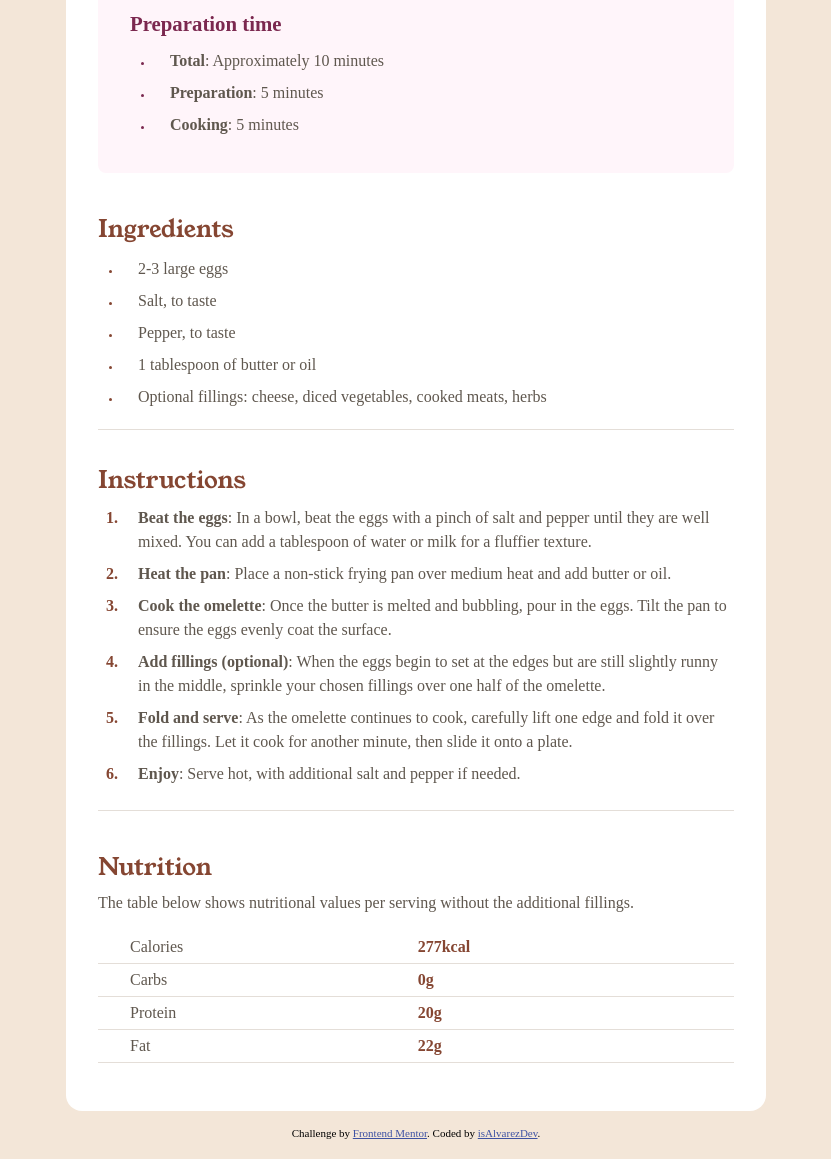
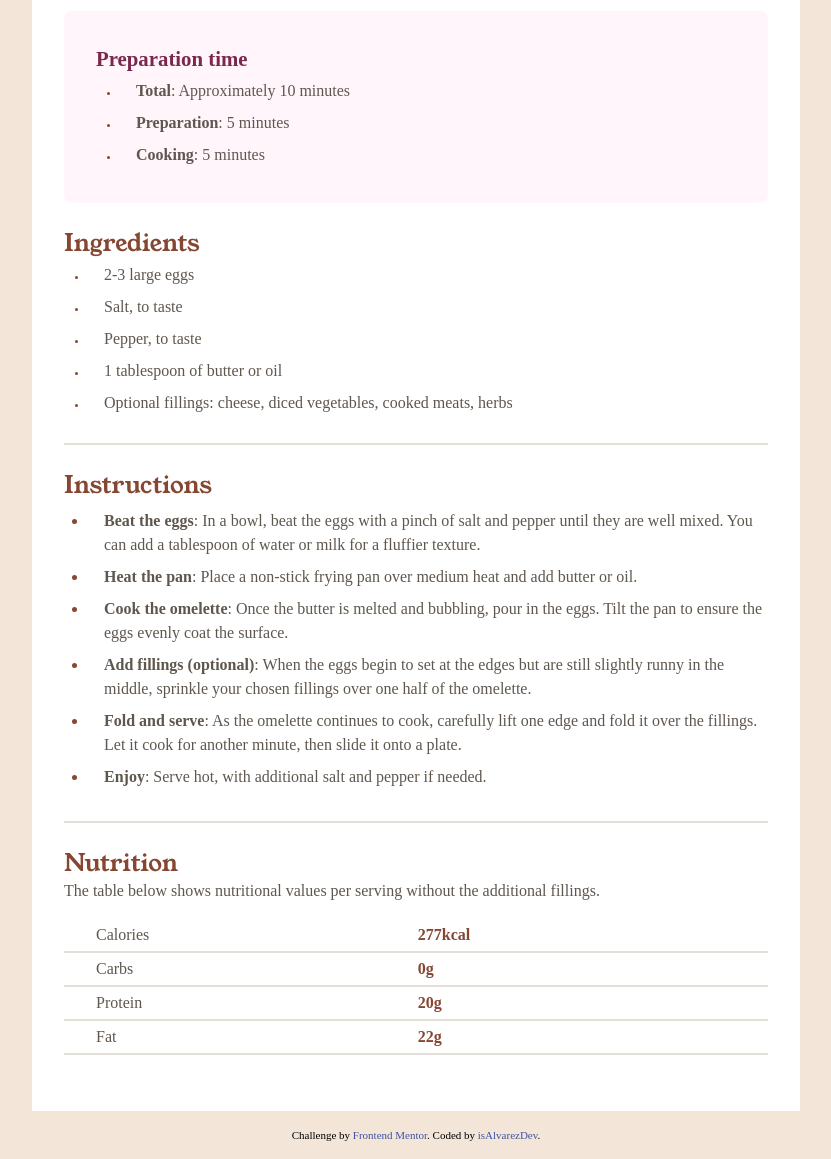
Before and after one commit to isAlvarezDev/frontend-mentor, a website built with Vite: page src/learning-paths/recipe-page/index.html in a window 1280 px wide. Shown: the part 615-1774 px from the top of the page, without its empty margins (224-1055 px from the left). Built offline with nearby package versions, Linux system fonts and the light colour scheme.

Commit message:
Replaced recipe page styles for tailwindcss

```diff
--- a/src/learning-paths/qr-code-component/index.html
+++ b/src/learning-paths/qr-code-component/index.html
@@ -3,21 +3,24 @@
   <head>
     <meta charset="UTF-8" />
     <meta name="viewport" content="width=device-width, initial-scale=1.0" />
-    <link
-      rel="icon"
-      type="image/png"
-      sizes="32x32"
-      href="/favicon-32x32.png"
-    />
+    <link rel="icon" type="image/png" sizes="32x32" href="/favicon-32x32.png" />
     <link rel="stylesheet" href="style.css" />
     <link rel="stylesheet" href="/assets/qr-code-component/fonts/fonts.css" />
     <title>QR code component</title>
   </head>
   <body>
     <main>
-      <section class="flex flex-col gap-2 bg-white p-4 pb-10 rounded-2xl max-w-[290px]">
-        <img class="max-w-full rounded-[10px]" src="/assets/qr-code-component/images/image-qr-code.png" alt="image qr code" />
-        <h1 class="text-center text-2xl font-bold text-dark-blue px-1.5">Improve your front-end skills by building projects</h1>
+      <section
+        class="flex flex-col gap-2 bg-white p-4 pb-10 rounded-2xl max-w-[290px]"
+      >
+        <img
+          class="max-w-full rounded-[10px]"
+          src="/assets/qr-code-component/images/image-qr-code.png"
+          alt="image qr code"
+        />
+        <h1 class="text-center text-2xl font-bold text-dark-blue px-1.5">
+          Improve your front-end skills by building projects
+        </h1>
         <p>
           Scan the QR code to visit Frontend Mentor and take your coding skills
           to the next level
@@ -28,13 +31,19 @@
     <footer class="inline-flex">
       <p class="mt-1.5">
         Challenge by
-        <a href="https://www.frontendmentor.io/challenges/qr-code-component-iux_sIO_H" target="_blank"
+        <a
+          class="text-dark-blue"
+          href="https://www.frontendmentor.io/challenges/qr-code-component-iux_sIO_H"
+          target="_blank"
           >Frontend Mentor</a
         >.
       </p>
       <p class="my-1.5 mx-0">
         Coded by
-        <a href="https://github.com/isAlvarezDev" target="_blank"
+        <a
+          class="text-dark-blue"
+          href="https://github.com/isAlvarezDev"
+          target="_blank"
           >isAlvarezDev</a
         >.
       </p>
--- a/src/learning-paths/recipe-page/index.html
+++ b/src/learning-paths/recipe-page/index.html
@@ -1,75 +1,128 @@
 <!DOCTYPE html>
 <html lang="en">
-
   <head>
-  <meta charset="UTF-8">
-  <meta name="viewport" content="width=device-width, initial-scale=1.0">
-  <link rel="icon" type="image/png" sizes="32x32" href="/favicon-32x32.png">
-  <link rel="stylesheet" href="style.css">
-  <link rel="stylesheet" href="/assets/recipe-page/fonts/fonts.css">
-  <link rel="stylesheet" href="/assets/qr-code-component-main/fonts/fonts.css">
+    <meta charset="UTF-8" />
+    <meta name="viewport" content="width=device-width, initial-scale=1.0" />
+    <link rel="icon" type="image/png" sizes="32x32" href="/favicon-32x32.png" />
+    <link rel="stylesheet" href="style.css" />
+    <link rel="stylesheet" href="/assets/recipe-page/fonts/fonts.css" />
+    <link
+      rel="stylesheet"
+      href="/assets/qr-code-component-main/fonts/fonts.css"
+    />
     <title>Recipe page</title>
   </head>
 
-<body>
-  <header><img src="/assets/recipe-page/images/image-omelette.jpeg" alt="image omellette"></header>
-  <main>
+  <body class="max-sm:m-0">
+    <header class="pb-0 rounded-[1rem,1rem,0,0] principal-containers max-[375px]:p-0 max-[375px]:bg-none">
+      <img
+        class="max-[375px]:rounded-none"
+        src="/assets/recipe-page/images/image-omelette.jpeg"
+        alt="image omellette"
+      />
+    </header>
+    <main class="text-stone-600 rounded-[0,0,1rem,1rem] principal-containers">
       <article>
-      <h1>Simple Omelette Recipe</h1>
-      <p>An easy and quick dish, perfect for any meal. This classic omelette combines beaten eggs cooked
-        to perfection, optionally filled with your choice of cheese, vegetables, or meats.</p>
-      <section class="main__section main__section--purple-background">
-        <h2 class="main__h2 main__h2--purple-color main__h2--fonts">Preparation time</h2>
+        <h1 class="text-4xl text-stone-900">Simple Omelette Recipe</h1>
+        <p class="margin-top">
+          An easy and quick dish, perfect for any meal. This classic omelette
+          combines beaten eggs cooked to perfection, optionally filled with your
+          choice of cheese, vegetables, or meats.
+        </p>
+        <section class="bg-rose-50 p-8 rounded-[.5rem] mt-6">
+          <h2 class="main__h2 text-rose-800 main__h2--fonts">
+            Preparation time
+          </h2>
           <ul>
-          <li class="main__li main__li--marker-font-size main__li--purple-marker"><strong>Total</strong>: Approximately 10 minutes</li>
-          <li class="main__li main__li--marker-font-size main__li--purple-marker"><strong>Preparation</strong>: 5 minutes</li>
-          <li class="main__li main__li--marker-font-size main__li--purple-marker"><strong>Cooking</strong>: 5 minutes</li>
+            <li
+              class="main__li main__li--marker-font-size main__li--purple-marker"
+            >
+              <strong>Total</strong>: Approximately 10 minutes
+            </li>
+            <li
+              class="main__li main__li--marker-font-size main__li--purple-marker"
+            >
+              <strong>Preparation</strong>: 5 minutes
+            </li>
+            <li
+              class="main__li main__li--marker-font-size main__li--purple-marker"
+            >
+              <strong>Cooking</strong>: 5 minutes
+            </li>
           </ul>
         </section>
-      <section class="main__section main__section--border-bottom">
+        <section class="border-b-2 border-stone-150">
           <h2 class="main__h2 main__h2--brown-color">Ingredients</h2>
           <ul>
             <li class="main__li main__li--marker-font-size">2-3 large eggs</li>
             <li class="main__li main__li--marker-font-size">Salt, to taste</li>
-          <li class="main__li main__li--marker-font-size">Pepper, to taste</li>
-          <li class="main__li main__li--marker-font-size">1 tablespoon of butter or oil</li>
-          <li class="main__li main__li--marker-font-size">Optional fillings: cheese, diced vegetables, cooked meats, herbs</li>
+            <li class="main__li main__li--marker-font-size">
+              Pepper, to taste
+            </li>
+            <li class="main__li main__li--marker-font-size">
+              1 tablespoon of butter or oil
+            </li>
+            <li class="main__li main__li--marker-font-size">
+              Optional fillings: cheese, diced vegetables, cooked meats, herbs
+            </li>
           </ul>
         </section>
 
-      <section class="main__section main__section--border-bottom main__section--line-height">
+        <section
+          class="border-b-2 border-stone-150 leading-6"
+        >
           <h2 class="main__h2 main__h2--brown-color">Instructions</h2>
           <ol>
-          <li class="main__li main__li--margin-top main__li--marker-font-weight">
-            <strong>Beat the eggs</strong>: In a bowl, beat the eggs with a pinch of salt and pepper until they are well
-            mixed.
-            You can add a tablespoon of water or milk for a fluffier texture.
+            <li
+              class="main__li main__li--margin-top main__li--marker-font-weight"
+            >
+              <strong>Beat the eggs</strong>: In a bowl, beat the eggs with a
+              pinch of salt and pepper until they are well mixed. You can add a
+              tablespoon of water or milk for a fluffier texture.
             </li>
-          <li class="main__li main__li--margin-top main__li--marker-font-weight"><strong>Heat the pan</strong>: Place a non-stick frying pan over medium heat and add butter or oil.</li>
-          <li class="main__li main__li--margin-top main__li--marker-font-weight">
-            <strong>Cook the omelette</strong>: Once the butter is melted and bubbling, pour in the eggs. Tilt the pan
-            to ensure
-            the eggs evenly coat the surface.
+            <li
+              class="main__li main__li--margin-top main__li--marker-font-weight"
+            >
+              <strong>Heat the pan</strong>: Place a non-stick frying pan over
+              medium heat and add butter or oil.
             </li>
-          <li class="main__li main__li--margin-top main__li--marker-font-weight">
-            <strong>Add fillings (optional)</strong>: When the eggs begin to set at the edges but are still slightly
-            runny in the middle, sprinkle your chosen fillings over one half of the omelette.
+            <li
+              class="main__li main__li--margin-top main__li--marker-font-weight"
+            >
+              <strong>Cook the omelette</strong>: Once the butter is melted and
+              bubbling, pour in the eggs. Tilt the pan to ensure the eggs evenly
+              coat the surface.
             </li>
-          <li class="main__li main__li--margin-top main__li--marker-font-weight">
-            <strong>Fold and serve</strong>: As the omelette continues to cook, carefully lift one edge and fold it over
-            the
-            fillings. Let it cook for another minute, then slide it onto a plate.
+            <li
+              class="main__li main__li--margin-top main__li--marker-font-weight"
+            >
+              <strong>Add fillings (optional)</strong>: When the eggs begin to
+              set at the edges but are still slightly runny in the middle,
+              sprinkle your chosen fillings over one half of the omelette.
             </li>
-          <li class="main__li main__li--margin-top main__li--marker-font-weight">
-            <strong>Enjoy</strong>: Serve hot, with additional salt and pepper if needed.
+            <li
+              class="main__li main__li--margin-top main__li--marker-font-weight"
+            >
+              <strong>Fold and serve</strong>: As the omelette continues to
+              cook, carefully lift one edge and fold it over the fillings. Let
+              it cook for another minute, then slide it onto a plate.
+            </li>
+            <li
+              class="main__li main__li--margin-top mb-2 main__li--marker-font-weight"
+            >
+              <strong>Enjoy</strong>: Serve hot, with additional salt and pepper
+              if needed.
             </li>
           </ol>
         </section>
 
-      <section class="main__section">
+        <section class="">
           <h2 class="main__h2 main__h2--brown-color">Nutrition</h2>
-        <p>The table below shows nutritional values per serving without the additional fillings.</p>
-        <table>
+          <p>
+            The table below shows nutritional values per serving without the
+            additional fillings.
+          </p>
+          <table class="margin-top min-w-full text-left border-collapse">
             <tbody>
               <tr>
                 <th scope="row">Calories</th>
@@ -92,10 +145,13 @@
         </section>
       </article>
     </main>
-  <footer>
-    Challenge by <a href="https://www.frontendmentor.io/challenges/recipe-page-KiTsR8QQKm" target="_blank">Frontend Mentor</a>.
-    Coded by <a href="https://github.com/isAlvarezDev">isAlvarezDev</a>.
+    <footer class="margin-top text-[11px] text-center">
+      Challenge by
+      <a class="text-dark-blue"
+        href="https://www.frontendmentor.io/challenges/recipe-page-KiTsR8QQKm"
+        target="_blank"
+        >Frontend Mentor</a
+      >. Coded by <a class="text-dark-blue" href="https://github.com/isAlvarezDev">isAlvarezDev</a>.
     </footer>
   </body>
-
 </html>
--- a/src/learning-paths/recipe-page/style.css
+++ b/src/learning-paths/recipe-page/style.css
@@ -1,184 +1,87 @@
-:root {
-    --white: hsl(0, 0%, 100%);
-    --stone-100: hsl(30, 54%, 90%);
-    --stone-150: hsl(30, 18%, 87%);
-    --stone-600: hsl(30, 10%, 34%);
-    --stone-900: hsl(24, 5%, 18%);
-    --rose-50: hsl(330, 100%, 98%);
-    --rose-800: hsl(332, 51%, 32%);
-    --brown-800: hsl(14, 45%, 36%);
-    --dark-blue: hsl(228, 45%, 44%);
-    --small-spacing: 0.5rem;
-    --medium-spacing: 1rem;
-    --big-spacing: 1.5rem;
-    --large-spacing: 2rem;
+@import "tailwindcss";
+
+@theme {
+    --color-stone-100: hsl(30, 54%, 90%);
+    --color-stone-150: hsl(30, 18%, 87%);
+    --color-stone-600: hsl(30, 10%, 34%);
+    --color-stone-900: hsl(24, 5%, 18%);
+    --color-rose-50: hsl(330, 100%, 98%);
+    --color-rose-800: hsl(332, 51%, 32%);
+    --color-brown-800: hsl(14, 45%, 36%);
+    --color-dark-blue: hsl(228, 45%, 44%);
+
+    --font-outfit: 'Outfit';
+    --font-young-serif: 'Young-Serif';
 }
 
+@layer base {
     * {
-    padding: 0;
-    margin: 0;
-    box-sizing: border-box;
+        @apply m-0 p-0 box-border;
     }
 
     body {
-    font-family: Outfit;
-    margin-top: 6.4rem;
-    margin-bottom: var(--medium-spacing);
-    background-color: var(--stone-100);
-}
-
-header,
-main {
-    max-width: 700px;
-    margin: auto;
-    background-color: var(--white);
-    padding: var(--large-spacing);
-}
-
-header {
-    padding-bottom: 0;
-    border-radius: var(--medium-spacing) var(--medium-spacing) 0 0;
-}
-
-main {
-    color: var(--stone-600);
-    border-radius: 0 0 var(--medium-spacing) var(--medium-spacing);
+        @apply mt-28 font-outfit mb-4 bg-stone-100;
     }
 
     img {
-    max-width: 100%;
-    border-radius: var(--medium-spacing);
+        @apply max-w-full rounded-2xl;
     }
 
-h1 {
-    font-size: 2rem;
-    color: var(--stone-900);
+    h1,h2 {
+        @apply font-young-serif font-normal;
     }
 
-h1,
-h2 {
-    font-family: Young-Serif;
+    p {
+        @apply leading-6;
     }
 
-h1,
-h2,
+    li {
+        @apply pl-4 ml-6 marker:text-brown-800;
+    }
+
+    ol,ul,menu {
+        @apply list-disc marker:text-brown-800;
+    }
+
     th {
-    font-weight: 400;
+        @apply font-normal pl-8 border-b-2 border-stone-150;
+    }
+
+    td {
+        @apply pr-8 text-brown-800 font-semibold border-b-2 border-stone-150 ;
+    }
+
+    section {
+        @apply leading-8 py-6 px-0
+    }
+}
+
+@layer components {
+    .principal-containers {
+        @apply max-w-3xl m-auto bg-white p-8
+    }
+
+    .margin-top {
+        @apply mt-4
+    }
+
+    .main__h2--brown-color {
+        @apply text-brown-800 text-2xl
+    }
+
+    .main__li--marker-font-size {
+        @apply marker:text-[0.7rem]
+    }
+
+    .main__li--margin-top {
+        @apply mt-2
     }
 
     .main__h2--fonts {
-    font-size: 1.3rem;
-    font-family: Outfit;
-    font-weight: 600;
+        @apply text-[1.3rem] font-outfit font-semibold
     }
 
-p {
-    line-height: 1.5;
-}
-
-h1~p,
-.main__section,
-table,
-footer {
-    margin-top: var(--medium-spacing);
-}
-
-.main__section {
-    line-height: 2;
-    padding: var(--medium-spacing) 0;
-}
-
-.main__section--purple-background {
-    background-color: var(--rose-50);
-    padding: var(--large-spacing);
-    border-radius: var(--small-spacing);
-}
-
-.main__section--border-bottom,
-th,
-td {
-    border-bottom: 1px solid var(--stone-150);
-}
-
-.main__h2--purple-color,
-.main__li--purple-marker::marker {
-    color: var(--rose-800);
-}
-
-.main__h2--brown-color {
-    color: var(--brown-800);
-}
-
-li {
-    padding-left: var(--medium-spacing);
-    margin-left: var(--big-spacing);
-}
-
-li::marker {
-    color: var(--brown-800);
-}
-
-.main__section--line-height {
-    line-height: 1.5;
-}
-
-.main__li--margin-top {
-    margin-top: var(--small-spacing);
-}
-
-.main__li--margin-top:last-child {
-    margin-bottom: var(--small-spacing);
-}
-
-.main__li--marker-font-size::marker {
-    font-size: 0.7rem;
-}
-
-.main__li--marker-font-weight::marker {
-    font-weight: 700;
-}
-
-hr {
-    color: var(--stone-600);
-    border-width: 0.5px;
-}
-
-table {
-    min-width: 100%;
-    text-align: left;
-    border-collapse: collapse;
-}
-
-th {
-    padding-left: var(--large-spacing);
-}
-
-td {
-    padding-right: var(--large-spacing);
-    color: var(--brown-800);
-    font-weight: 600;
-}
-
-footer {
-    font-size: 11px;
-    text-align: center;
-}
-
-footer>a {
-    color: var(--dark-blue);
-}
-
-@media screen and (max-width: 650px) {
-    body {margin: 0;}
-}
-
-@media screen and (max-width: 375px) {
-    header {
-        padding: 0;
-        background-color: none;
-    }
-
-    img {
-        border-radius: 0;
+    .main__li--marker-font-weight {
+        @apply marker:font-bold
     }
 }
```
Lines whose indentation alone changed are shown as unchanged.
